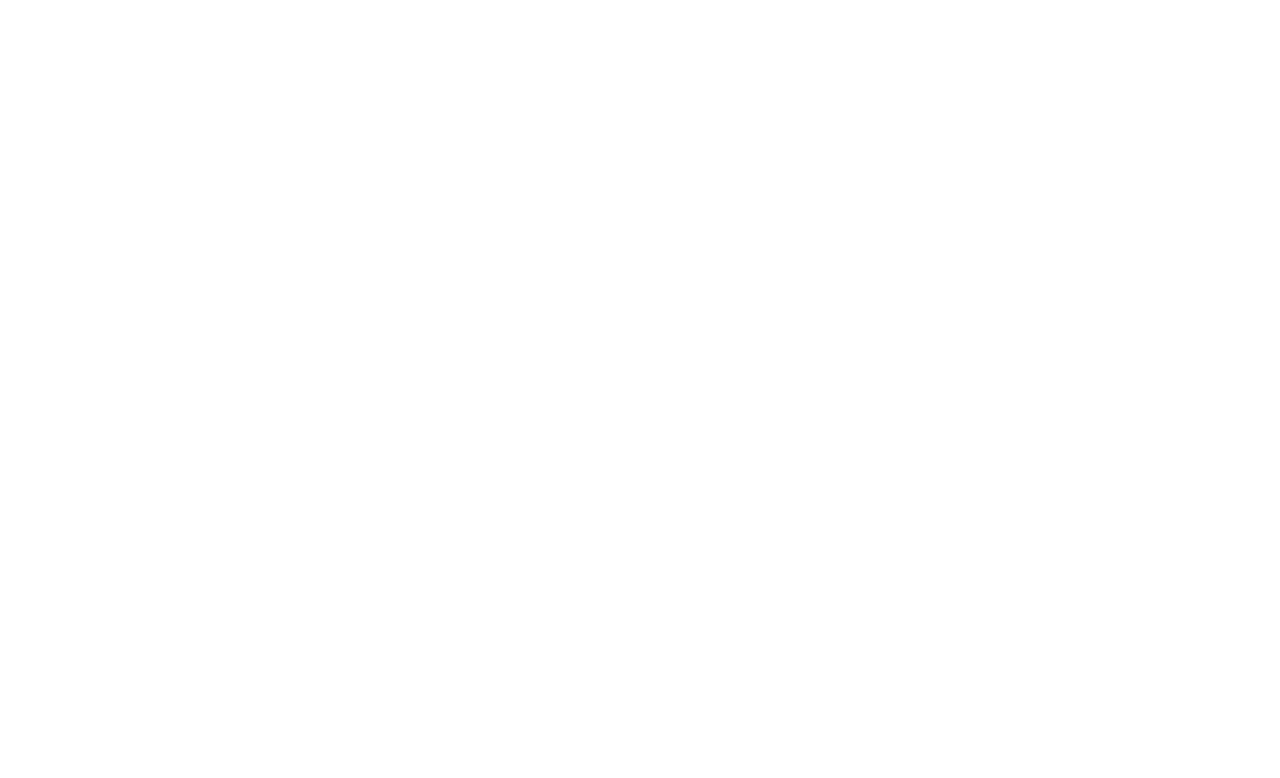
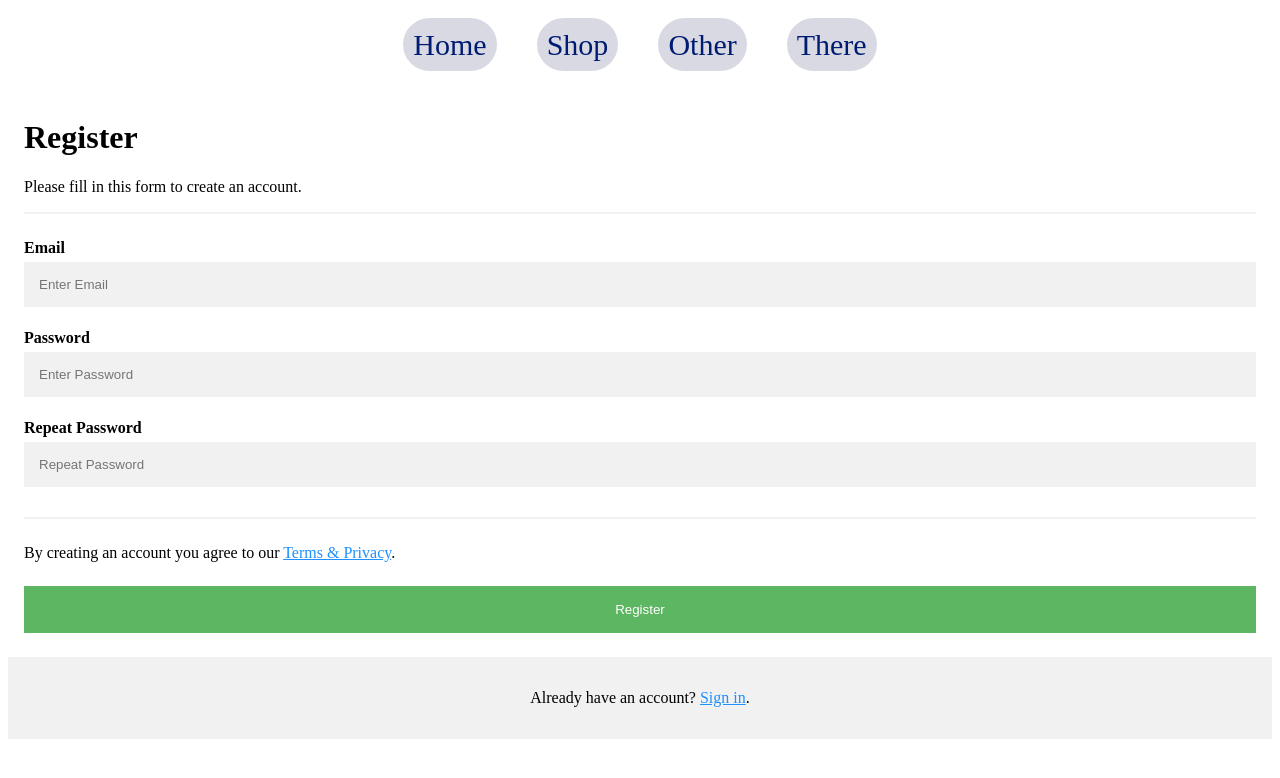
Before and after one commit to Rimus0cod/first-web-site, a plain HTML site: page personal account/index.html in a window 1280 px wide. Drawn offline with Linux system fonts and the light colour scheme.

Commit message:
Personal-acc

```diff
--- a/personal account/index.html
+++ b/personal account/index.html
@@ -0,0 +1,70 @@
+<!DOCTYPE html>
+<html lang="en">
+  <head>
+    <meta charset="UTF-8" />
+    <meta name="viewport" content="width=device-width, initial-scale=1.0" />
+    <title>Personal</title>
+    <link rel="stylesheet" href="./style.css" />
+  </head>
+  <body>
+    <nav class="nav">
+        <ul class="nav-list">
+          <li class="list-item">
+            <a href="/Home/index.html" class="page-link">Home</a>
+          </li>
+          <li class="list-item">
+            <a href="/page-3/index.html" class="page-link">Shop</a>
+          </li>
+          <li class="list-item">
+            <a href="#" class="page-link">Other</a>
+            <ul class="sub-nav-list">
+              <li class="sub-list-item">
+                <a href="/page-1/index.html" class="page-link">City</a>1
+              </li>
+              <li class="sub-list-item">
+                <a href="/page-2/index.html" class="page-link">Cocs</a>2
+              </li>
+            </ul>
+            <li class="user-url"><a href="/personal account/index.html" class="page-link">There</a></li>
+          </li>
+        </ul>
+      </nav>
+    <form action="action_page.php">
+      <div class="container">
+        <h1>Register</h1>
+        <p>Please fill in this form to create an account.</p>
+        <hr />
+
+        <label for="email"><b>Email</b></label>
+        <input type="text" placeholder="Enter Email" name="email" required />
+
+        <label for="psw"><b>Password</b></label>
+        <input
+          type="password"
+          placeholder="Enter Password"
+          name="psw"
+          required
+        />
+
+        <label for="psw-repeat"><b>Repeat Password</b></label>
+        <input
+          type="password"
+          placeholder="Repeat Password"
+          name="psw-repeat"
+          required
+        />
+        <hr />
+
+        <p>
+          By creating an account you agree to our
+          <a href="#">Terms & Privacy</a>.
+        </p>
+        <button type="submit" class="registerbtn">Register</button>
+      </div>
+
+      <div class="container signin">
+        <p>Already have an account? <a href="#">Sign in</a>.</p>
+      </div>
+    </form>
+  </body>
+</html>
--- a/personal account/style.css
+++ b/personal account/style.css
@@ -0,0 +1,116 @@
+* {box-sizing: border-box}
+
+.container {
+  padding: 16px;
+}
+
+input[type=text], input[type=password] {
+  width: 100%;
+  padding: 15px;
+  margin: 5px 0 22px 0;
+  display: inline-block;
+  border: none;
+  background: #f1f1f1;
+}
+
+input[type=text]:focus, input[type=password]:focus {
+  background-color: #ddd;
+  outline: none;
+}
+
+
+hr {
+  border: 1px solid #f1f1f1;
+  margin-bottom: 25px;
+}
+
+.registerbtn {
+  background-color: #4CAF50;
+  color: white;
+  padding: 16px 20px;
+  margin: 8px 0;
+  border: none;
+  cursor: pointer;
+  width: 100%;
+  opacity: 0.9;
+}
+
+.registerbtn:hover {
+  opacity:1;
+}
+
+a {
+  color: dodgerblue;
+}
+
+.signin {
+  background-color: #f1f1f1;
+  text-align: center;
+}
+
+.nav-list {
+    display: flex;
+    margin: 0;
+    padding: 0;
+    font-size: 0;
+    justify-content: center;
+  }
+
+  .list-item {
+    position: relative;
+    display: inline-block;
+    padding: 20px;
+  }
+  .sub-list-item {
+    display: none;
+    padding: 10px;
+  }
+
+  .sub-nav-list {
+    position: absolute;
+    top: 65px;
+    left: -30px;
+    display: block;
+    width: 150px;
+  }
+
+  .list-item:hover .sub-list-item {
+    display: block;
+  }
+
+  .page-link {
+    text-decoration: none;
+    color: rgb(0, 27, 114);
+    font-size: 30px;
+    background-color: rgba(194, 194, 212, 0.616);
+    padding: 10px;
+    border-radius: 50px;
+  }
+
+  .page-link:hover {
+    color: rgb(194, 0, 136);
+    background-color: lightblue;
+  }
+
+  .page-link:focus {
+    border: rgb(0, 0, 0) 5px;
+    color: rgb(0, 0, 0);
+  }
+
+  .page-link:active {
+    color: rgb(4, 0, 255);
+  }
+
+  .user {
+    display: flex;
+    margin: 0;
+    padding: 0;
+    font-size: 0;
+    justify-content: end;
+  }
+
+  .user-url {
+    position: relative;
+    display: inline-block;
+    padding: 20px;
+  }
```
Also changed, not shown: page-1/index.html (+2 -2 lines), page-2/index.html (+2 -2 lines), page-3/index.html (+2 -2 lines).
